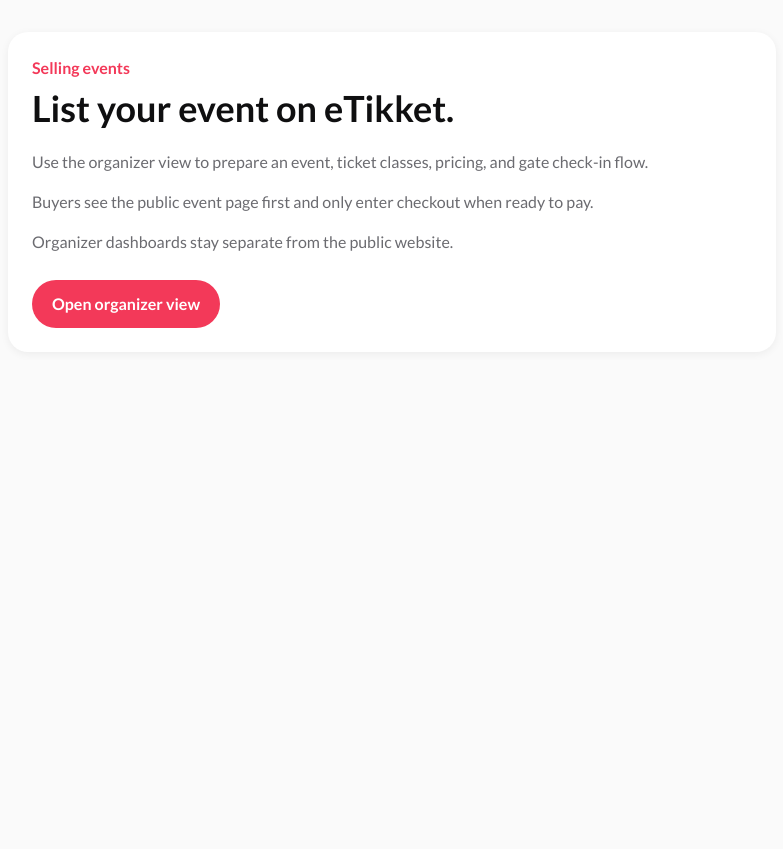
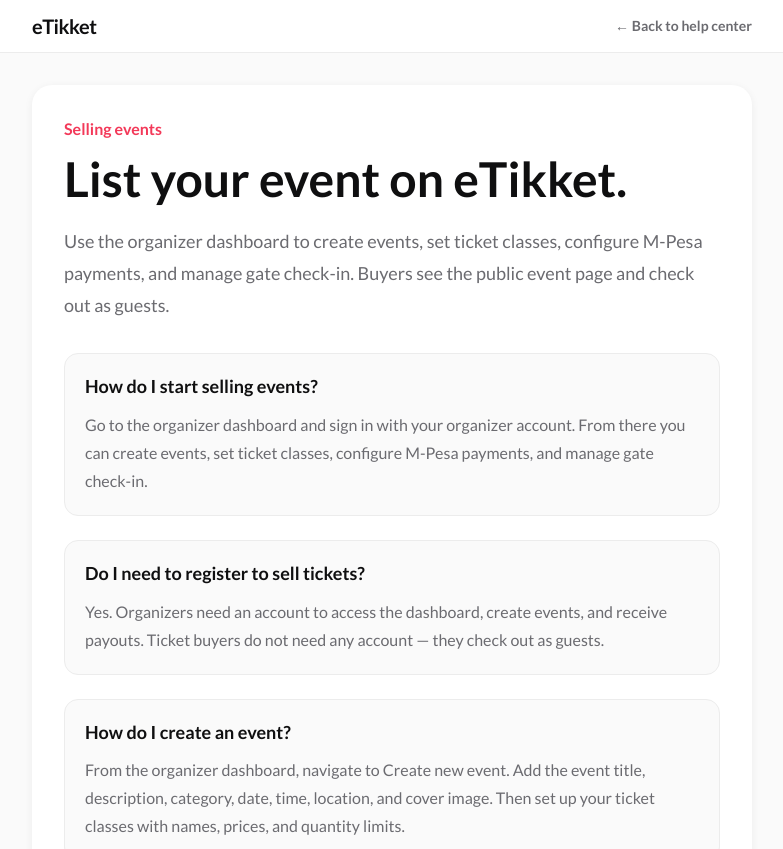
Before and after one commit to dennismutuku2005/eTikket, a Next.js app: page /help/selling-events in a window 1280 px wide. Shown: the top 849 px of the page, without its empty margins (248-1031 px from the left). Before the commit the page ends 800 px from the top, so only its background shows below. Built offline with nearby package versions, Linux system fonts and the light colour scheme.

Commit message:
update: refined page.js functionality

```diff
--- a/app/help/selling-events/page.js
+++ b/app/help/selling-events/page.js
@@ -1,17 +1,84 @@
 import Link from "next/link";
+
+const faqs = [
+  {
+    q: "How do I start selling events?",
+    a: "Go to the organizer dashboard and sign in with your organizer account. From there you can create events, set ticket classes, configure M-Pesa payments, and manage gate check-in.",
+  },
+  {
+    q: "Do I need to register to sell tickets?",
+    a: "Yes. Organizers need an account to access the dashboard, create events, and receive payouts. Ticket buyers do not need any account — they check out as guests.",
+  },
+  {
+    q: "How do I create an event?",
+    a: "From the organizer dashboard, navigate to Create new event. Add the event title, description, category, date, time, location, and cover image. Then set up your ticket classes with names, prices, and quantity limits.",
+  },
+  {
+    q: "What ticket classes can I offer?",
+    a: "You can create any ticket class — Advance, Normal, VIP, Family, or custom names. Each class has its own price and maximum quantity. You decide how many tickets are available for each class.",
+  },
+  {
+    q: "How do I receive payments?",
+    a: "Configure your M-Pesa integration in the organizer settings. When guests buy tickets, payments go through M-Pesa STK Push. Payouts are processed based on your configured settlement schedule.",
+  },
+  {
+    q: "How does QR check-in work?",
+    a: "Every ticket purchase generates a unique QR code. Create gate admin accounts from the staff section and assign them to events. Gate admins scan QR codes at the venue using a smartphone or tablet to validate entry.",
+  },
+  {
+    q: "Can I track ticket sales in real time?",
+    a: "Yes. The organizer dashboard shows active events, remaining tickets, revenue, and check-in stats. You can monitor sales per event and see who has checked in.",
+  },
+  {
+    q: "How do I add gate admins?",
+    a: "Go to Staff in the organizer dashboard. Create gate admin accounts by providing their name and phone number. Assign them to specific events so they can scan tickets at the gate.",
+  },
+  {
+    q: "What happens if an event sells out?",
+    a: "When all tickets for a class are sold, that class shows as sold out. You can add more capacity by editing the event, or create a waitlist if needed.",
+  },
+];
 
 export default function SellingEventsHelpPage() {
   return (
-    <main className="min-h-screen bg-[#fafafa] px-4 py-8 text-[#0f0f10] sm:px-6">
-      <section className="mx-auto max-w-3xl rounded-[20px] bg-white p-6 shadow-[0_2px_8px_rgba(15,15,16,0.06)]">
-        <p className="text-base font-bold text-[#f33959]">Selling events</p>
-        <h1 className="mt-2 text-4xl font-bold">List your event on eTikket.</h1>
-        <div className="mt-5 grid gap-3 text-base leading-7 text-[#6b6b70]">
-          <p>Use the organizer view to prepare an event, ticket classes, pricing, and gate check-in flow.</p>
-          <p>Buyers see the public event page first and only enter checkout when ready to pay.</p>
-          <p>Organizer dashboards stay separate from the public website.</p>
+    <main className="min-h-screen bg-[#fafafa] text-[#0f0f10]">
+      <header className="border-b border-[#ececec] bg-white">
+        <div className="mx-auto flex max-w-3xl items-center justify-between gap-4 px-4 py-3 sm:px-6">
+          <Link href="/" aria-label="eTikket home">
+            <span className="text-xl font-bold tracking-tight">eTikket</span>
+          </Link>
+          <Link href="/help" className="text-sm font-semibold text-[#6b6b70] hover:text-[#0f0f10]">
+            ← Back to help center
+          </Link>
         </div>
-        <Link href="/organizer" className="mt-6 inline-flex rounded-full bg-[#f33959] px-5 py-3 font-bold text-white">Open organizer view</Link>
+      </header>
+
+      <section className="mx-auto max-w-3xl px-4 py-8 sm:px-6">
+        <div className="rounded-[20px] bg-white p-6 shadow-[0_2px_8px_rgba(15,15,16,0.06)] sm:p-8">
+          <p className="text-base font-bold text-[#f33959]">Selling events</p>
+          <h1 className="mt-2 text-4xl font-bold leading-tight sm:text-5xl">List your event on eTikket.</h1>
+          <p className="mt-4 text-lg leading-8 text-[#6b6b70]">
+            Use the organizer dashboard to create events, set ticket classes, configure M-Pesa payments, and manage gate check-in. Buyers see the public event page and check out as guests.
+          </p>
+
+          <div className="mt-8 space-y-6">
+            {faqs.map((faq) => (
+              <div key={faq.q} className="rounded-[14px] border border-[#ececec] bg-[#fafafa] p-5">
+                <h2 className="text-lg font-bold leading-snug text-[#0f0f10]">{faq.q}</h2>
+                <p className="mt-3 text-base leading-7 text-[#6b6b70]">{faq.a}</p>
+              </div>
+            ))}
+          </div>
+
+          <div className="mt-8 flex flex-wrap gap-3">
+            <Link href="/organizer/login" className="rounded-full bg-[#f33959] px-5 py-3 text-sm font-bold text-white hover:bg-[#d92847]">
+              Open organizer dashboard
+            </Link>
+            <Link href="/help" className="rounded-full border border-[#ececec] px-5 py-3 text-sm font-bold hover:bg-[#f4f4f5]">
+              Help center
+            </Link>
+          </div>
+        </div>
       </section>
     </main>
   );
```
